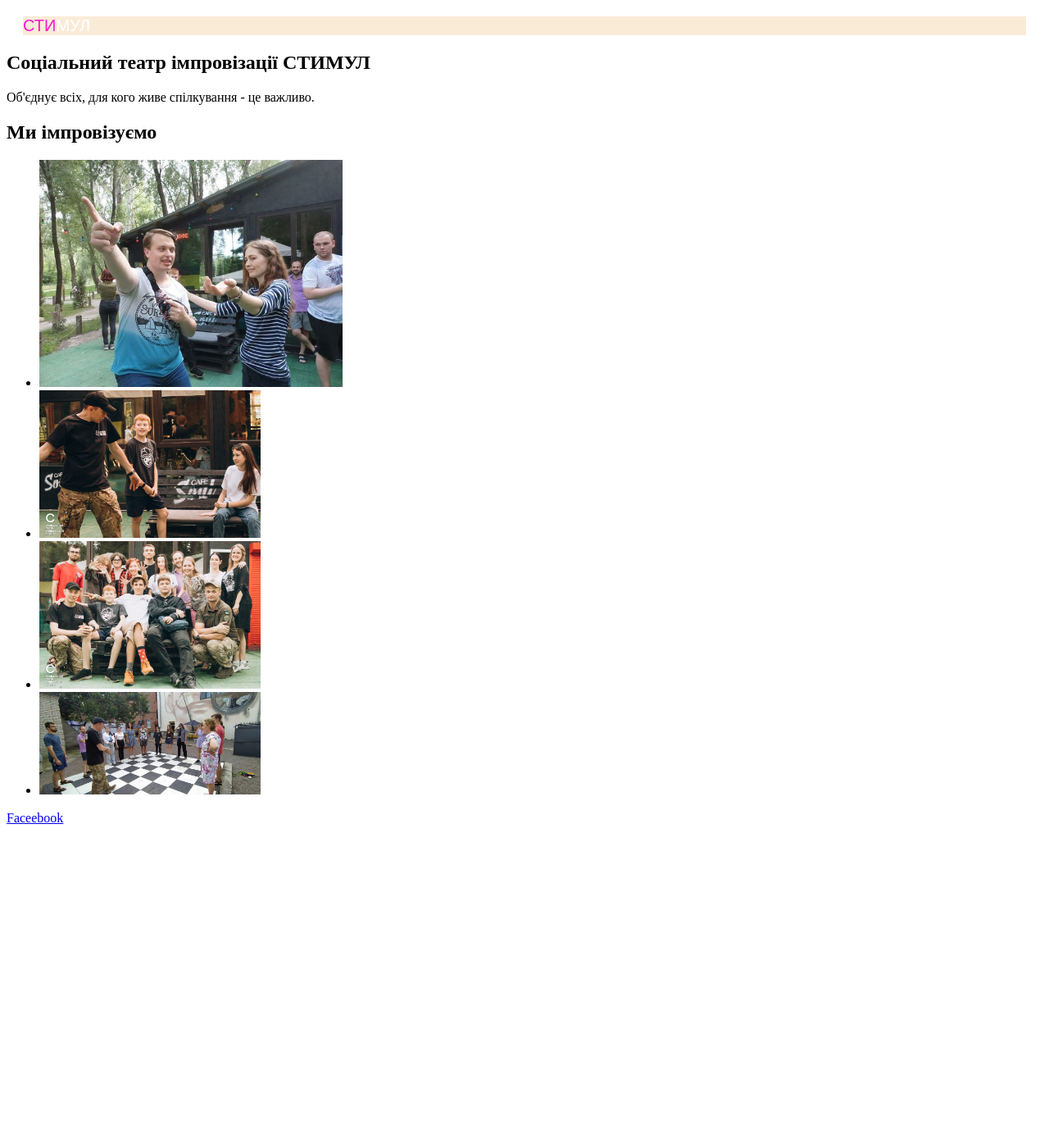
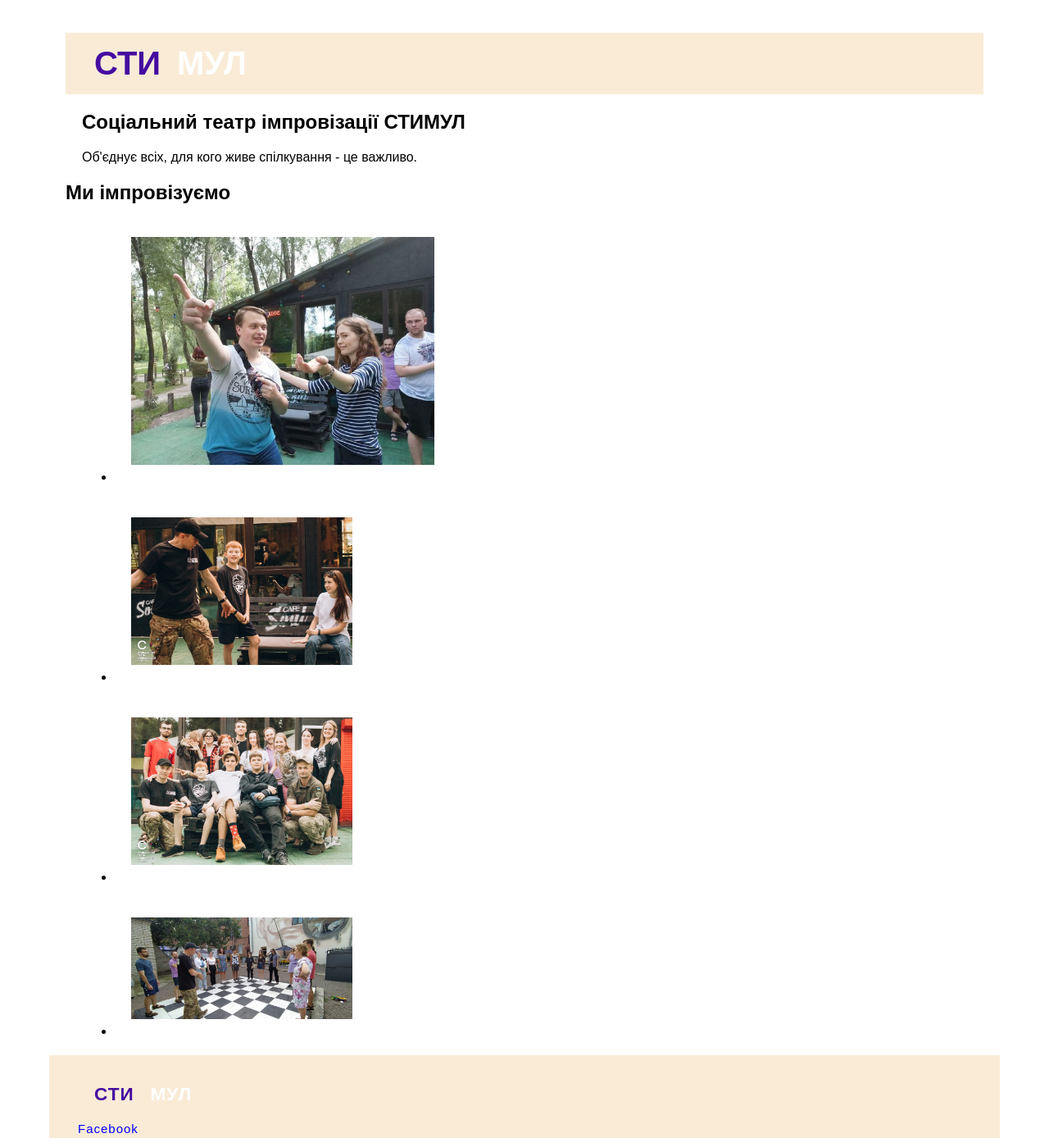
Before and after one commit to aristarh101279/stimul, a plain HTML site: page index.html in a window 1280 px wide. Shown: the top 1388 px of the page at 82% size. Before the commit the page ends 1015 px from the top, so only its background shows below. Drawn offline with Linux system fonts and the light colour scheme.

Commit message:
Оформление

```diff
--- a/css/style.css
+++ b/css/style.css
@@ -1,19 +1,26 @@
-header{
+*{
     margin: 20px;
+    font-family: Arial, Helvetica, sans-serif;
+}
+h1{
     color: white;
     background-color: antiquewhite;
-    font-family: Arial, Helvetica, sans-serif;
-    font-size: 20px;
+    font-size: 40px;
+    padding: 15px;
+}
+span{
+    color: #450ba1;
 
 }
-span{
-    color: #f716d1;
-    /* text-shadow: 0 0 10px #fff,
-            0 0 20px #fff,
-            0 0 30px #fff,
-            0 0 40px #FF1177,
-            0 0 70px #FF1177,
-            0 0 80px #FF1177,
-            0 0 100px #FF1177,
-            0 0 150px #FF1177; */
+footer{
+    color: white;
+    background-color: antiquewhite;
+    font-size: 15px;
+    padding: 15px;
+    text-align: left;
+    letter-spacing: 1px;
 }
+a{
+    text-decoration: none;
+    color: blue;
+}
--- a/index.html
+++ b/index.html
@@ -8,10 +8,10 @@
 </head>
 <body>
     <header>
-        <span>СТИ</span>МУЛ</header>
+        <h1><span>СТИ</span>МУЛ</header></h1>
     <main>
     <section>
-    <h1>Соціальний театр імпровізації СТИМУЛ</h1>
+    <h2>Соціальний театр імпровізації СТИМУЛ</h2>
     <p>Об'єднує всіх, для кого живе спілкування - це важливо.</p>
     </main></section>
     <section>
@@ -24,7 +24,8 @@
     </ul>
     </section>
     <footer>
-<a href="https://www.facebook.com/groups/430508103977090">Faceebook</a>
+<h2><span>СТИ</span>МУЛ</header></h2>
+<a href="https://www.facebook.com/groups/430508103977090">Facebook</a>
     </footer>
 </body>
 </html>
```
